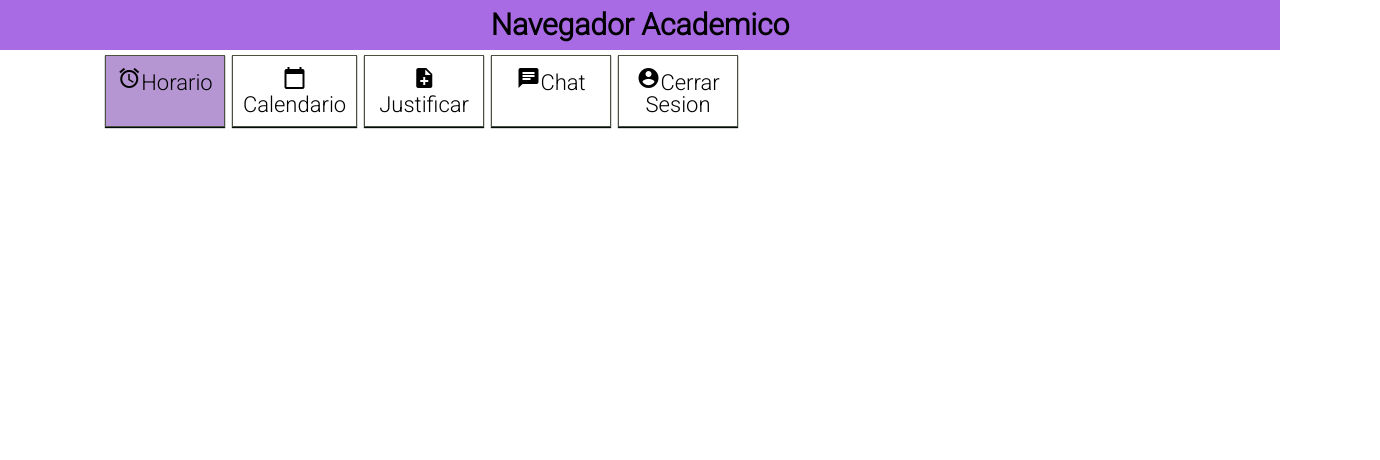
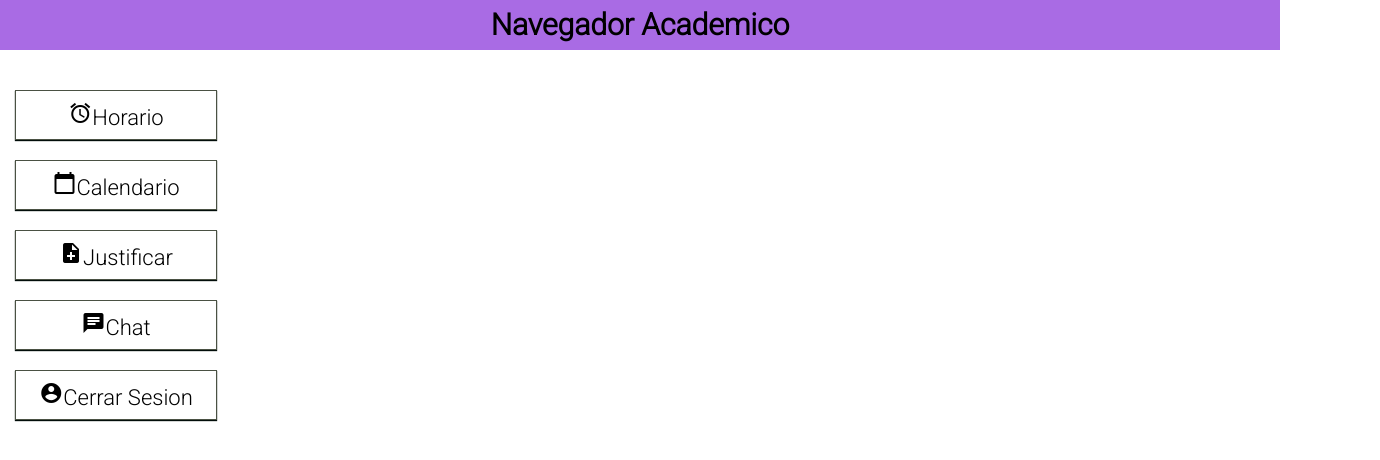
Before and after one commit to LukassForce/Proyecto-Ing-Web, a plain HTML site: page app/index.html in a window 1280 px wide. Shown: the whole page, 1380 px wide, since content can reach past the window. Drawn offline with Linux system fonts and the light colour scheme.

Commit message:
Actualizacion de menu y calendario

```diff
--- a/app/css/menu.css
+++ b/app/css/menu.css
@@ -19,14 +19,15 @@ header h1 {
 }
 
 nav {
-  margin-left: 100px;
+  margin-left: 10px;
   width: 100%;
   height: 90px;
 }
 nav ul {
   list-style: none;
   list-style-type: none;
-  display: flex;
+  margin-top: 20px;
+
 }
 
 nav #menu {
@@ -40,6 +41,7 @@ nav ul li {
   width: 180px;
   font-size: 16px;
 
+  margin-top: 20px;
   width: 180px;
   height: 120;
   padding: 10px;
@@ -63,8 +65,7 @@ nav li a {
   li a:hover{
       background-color: blue;
   }*/
-nav li:hover,
-li.visited {
+nav li:hover{
   background-color: rgba(86, 15, 152, 0.434);
 }
 nav ul li img {
```
Also changed, not shown: app/paginas/horario.html (+4 -0 lines).
